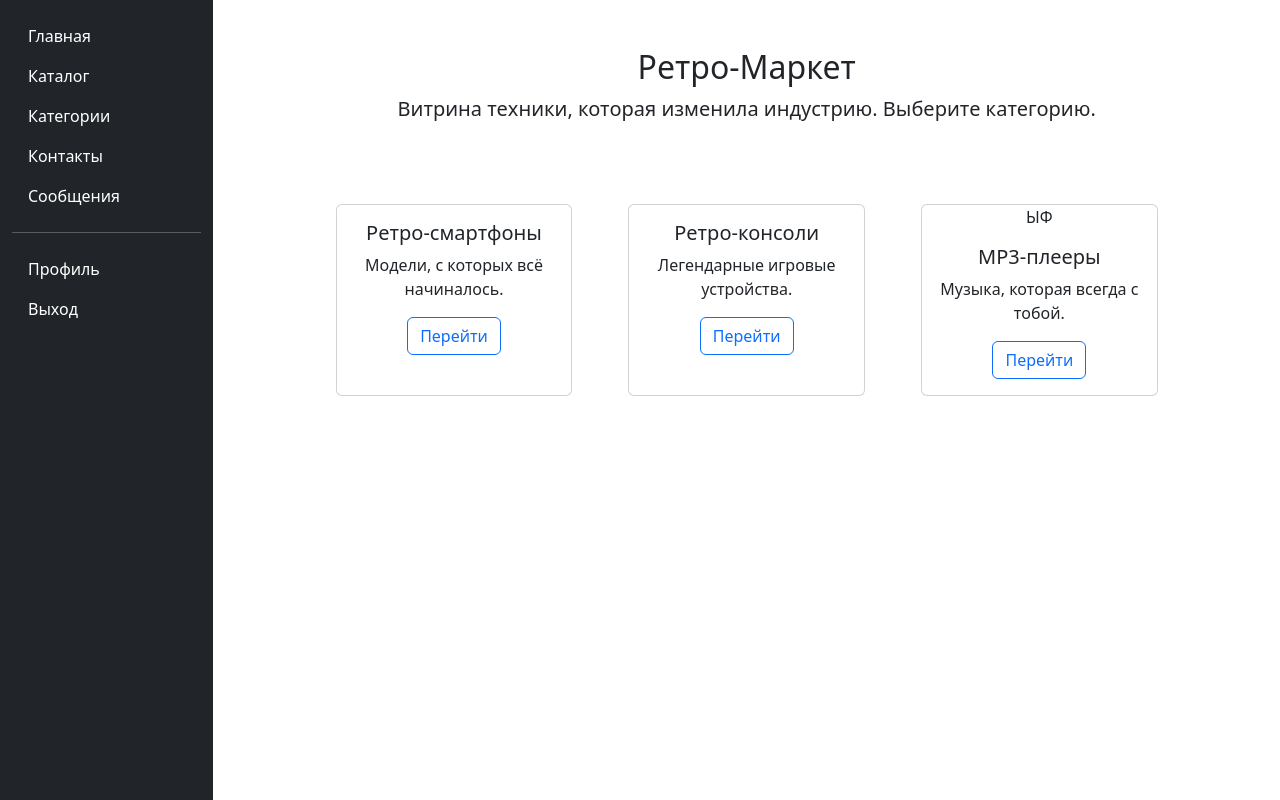
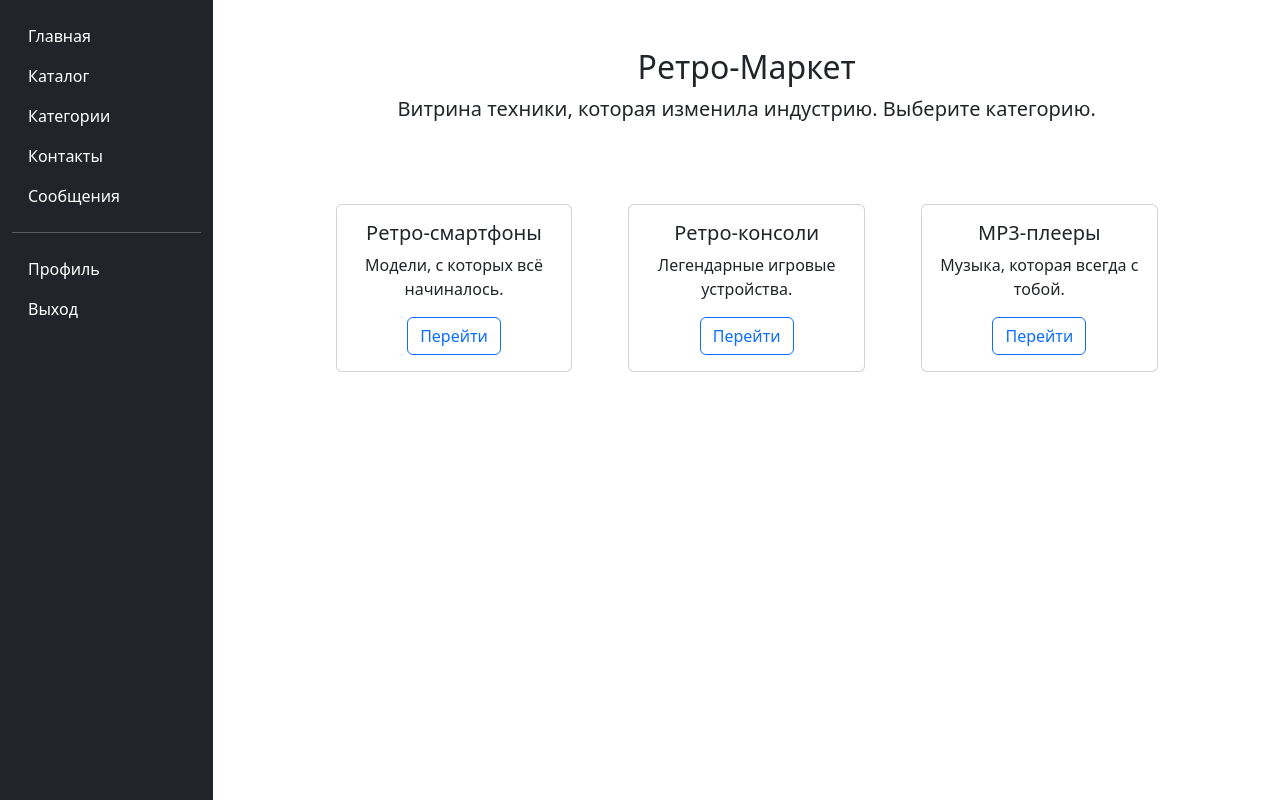
Before and after one commit to Lexish-ru/Module_6, a Django app: page / in a window 1280 px wide. Run offline with Django 5.2, Linux system fonts and the light colour scheme.

Commit message:
HW_23_исправлена опечатка на главной

```diff
--- a/catalog/templates/catalog/index.html
+++ b/catalog/templates/catalog/index.html
@@ -50,7 +50,7 @@
 </div>
 </div>
 <div class="col-md-3 m-3">
-<div class="card text-center h-100">ЫФ
+<div class="card text-center h-100">
               <div class="card-body">
 <h5 class="card-title">MP3-плееры</h5>
 <p class="card-text">Музыка, которая всегда с тобой.</p>
```
